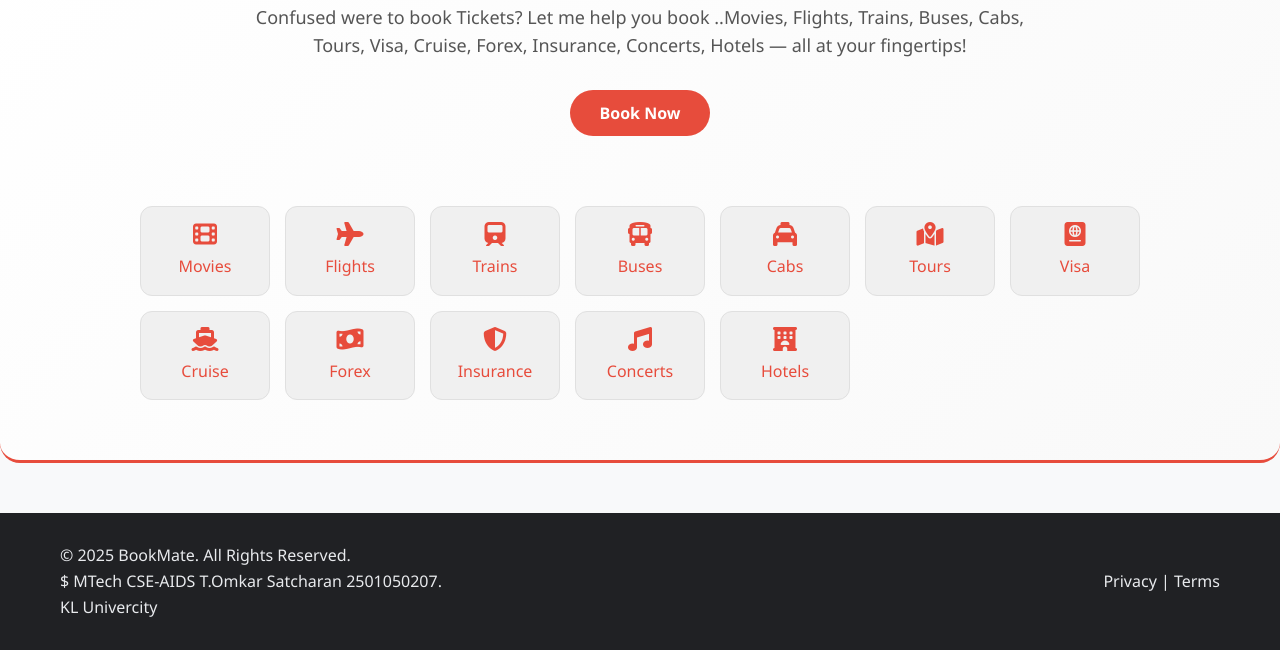
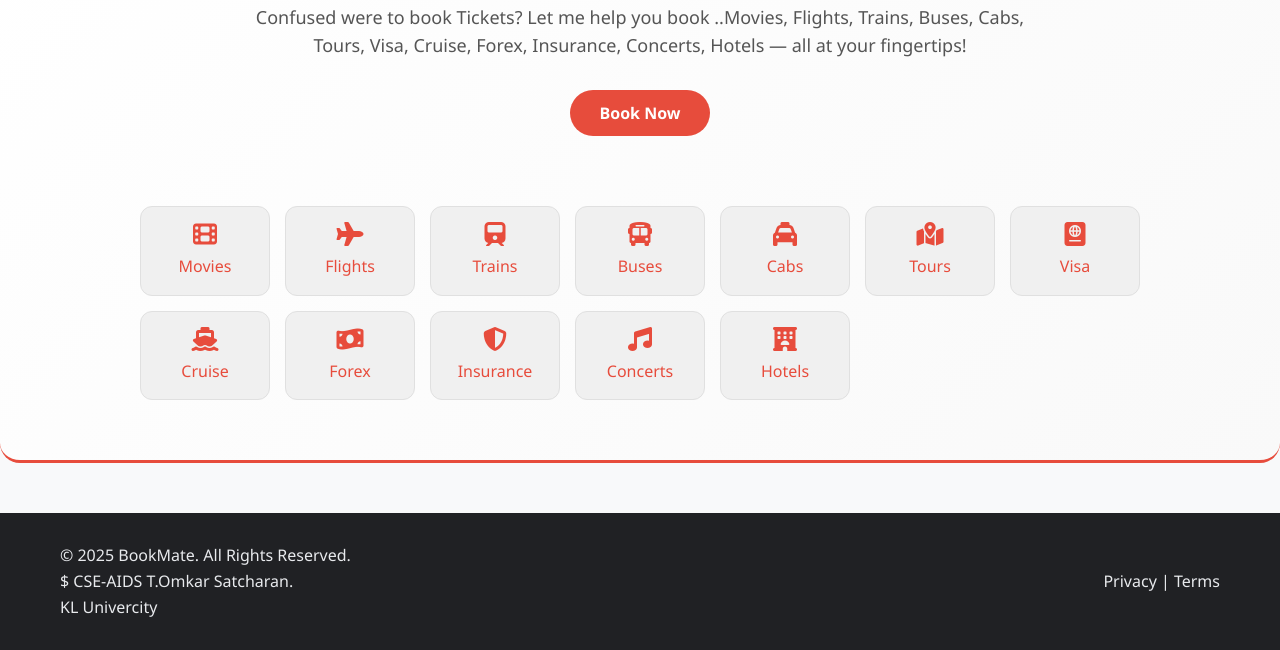
Before and after one commit to OmkarSaicharan/indexx, a plain HTML site: page index.html in a window 1280 px wide. Shown: the part 241-891 px from the top of the page. Drawn offline with Linux system fonts and the light colour scheme.

Commit message:
Update index.html

```diff
--- a/index.html
+++ b/index.html
@@ -1067,7 +1067,7 @@
 
     <footer>
         <div class="container flex">
-            <p>© 2025 BookMate. All Rights Reserved.<br> $ MTech CSE-AIDS T.Omkar Satcharan 2501050207.<br> KL Univercity</p>
+            <p>© 2025 BookMate. All Rights Reserved.<br> $ CSE-AIDS T.Omkar Satcharan.<br> KL Univercity</p>
             <p><a href="#">Privacy</a> | <a href="#">Terms</a></p>
         </div>
     </footer>
```
